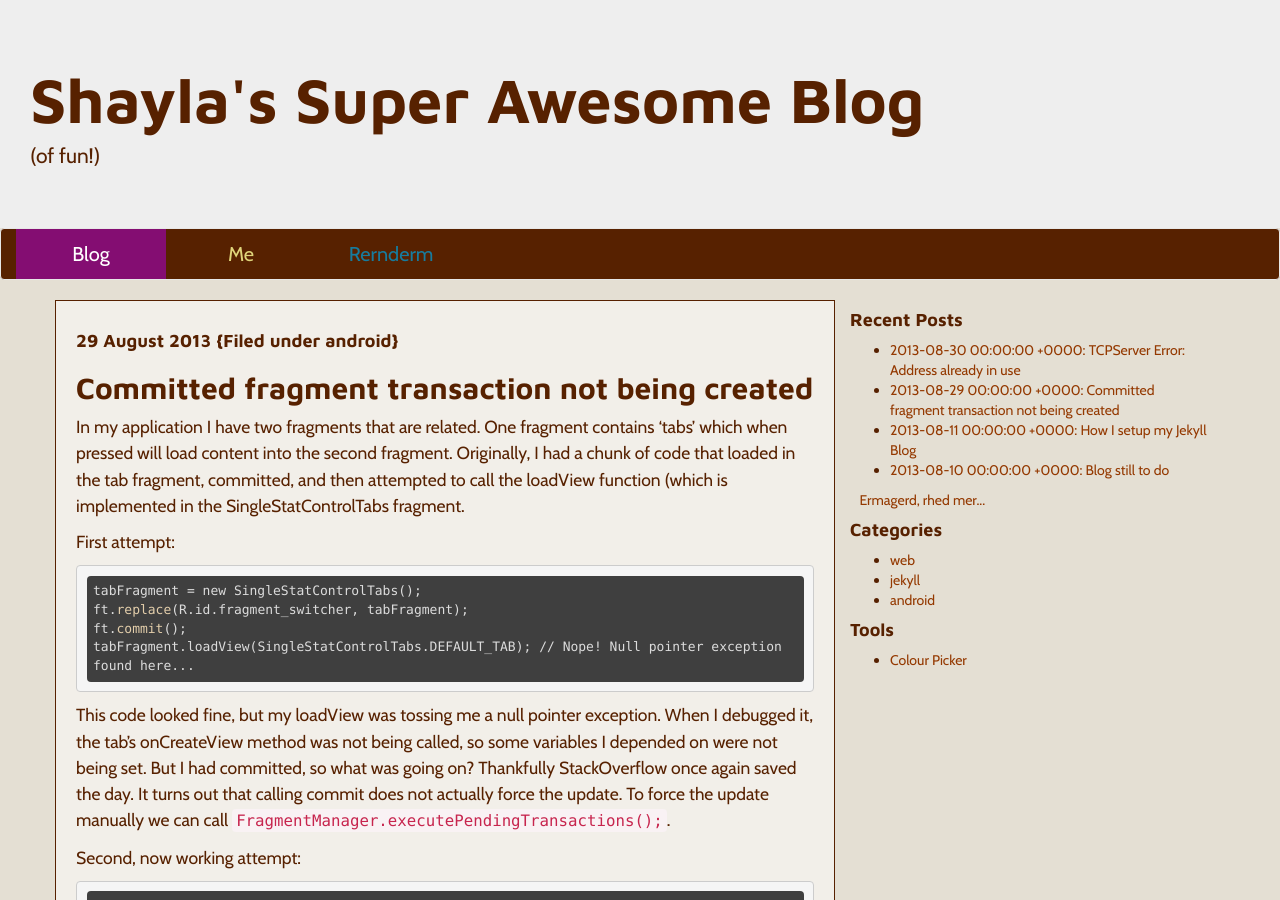
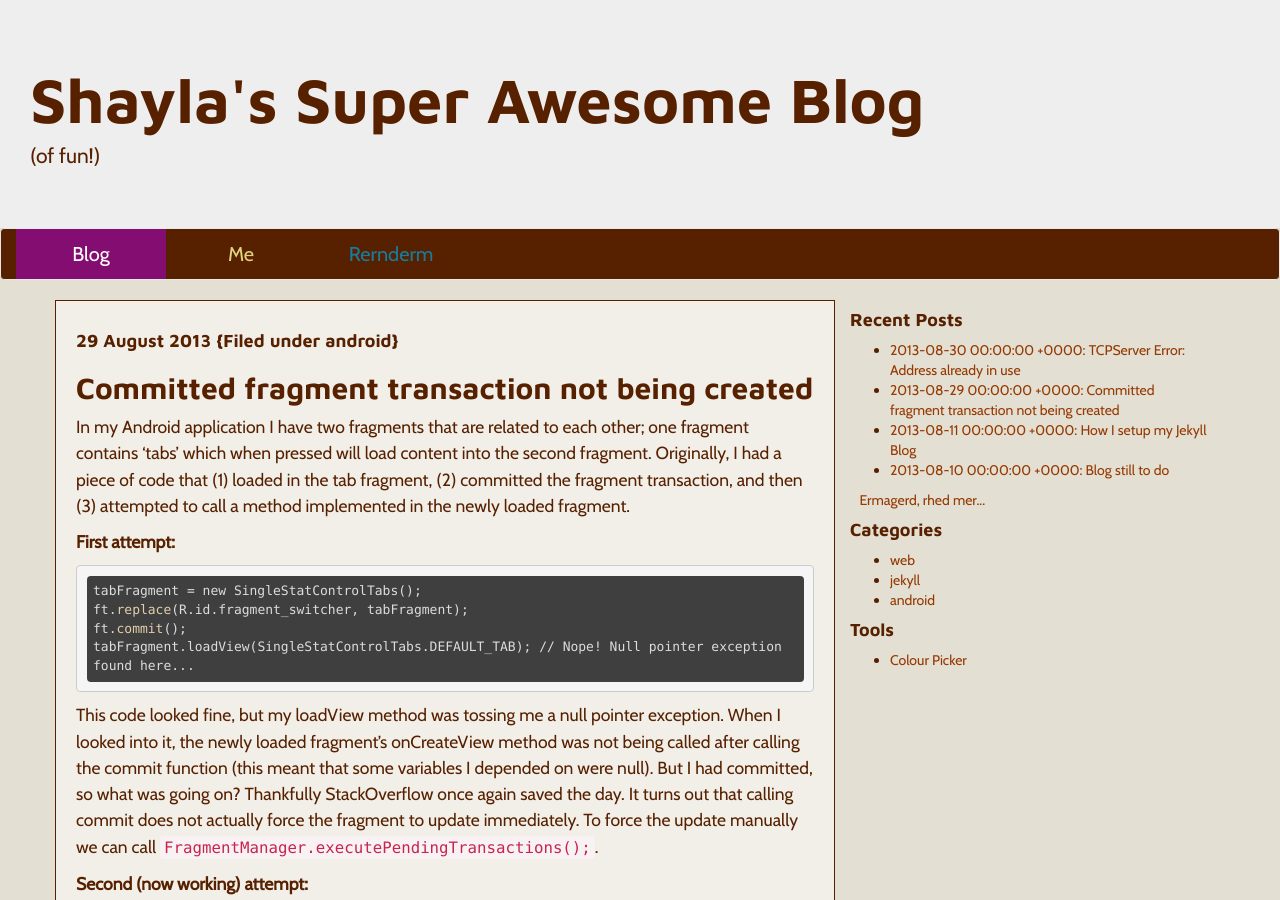
Before and after one commit to ssawchenko/jekyllblog, a Jekyll site: the page built from _posts/2013-08-29-FragmentManager-ExecutePendingTransations.md, in a window 1280 px wide and 900 px high. Built offline with Jekyll 4.4.1, drawn with Linux system fonts in a browser that asks for light colours; some web fonts are replaced; Markdown is read by kramdown in place of the engine named in the settings.

Commit message:
Content changes

````diff
--- a/_posts/2013-08-29-FragmentManager-ExecutePendingTransations.md
+++ b/_posts/2013-08-29-FragmentManager-ExecutePendingTransations.md
@@ -5,12 +5,13 @@ categories:
 - android
 ---
 
-In my application I have two fragments that are related. One fragment contains 'tabs' which when pressed will load content into the second fragment.
-Originally, I had a chunk of code that loaded in the tab fragment, committed, and then attempted to call the loadView function (which is implemented in the SingleStatControlTabs fragment.
+In my Android application I have two fragments that are related to each other; one fragment contains 'tabs' which when pressed will load content into the second fragment.
+Originally, I had a piece of code that (1) loaded in the tab fragment, (2) committed the fragment transaction, and then (3) attempted to call a method implemented in the newly loaded fragment.
 
 <!-- more -->
 
-First attempt:
+
+**First attempt:**
 
 ```java
 tabFragment = new SingleStatControlTabs();
@@ -18,9 +19,11 @@ ft.replace(R.id.fragment_switcher, tabFragment);
 ft.commit();
 tabFragment.loadView(SingleStatControlTabs.DEFAULT_TAB); // Nope! Null pointer exception found here...
 ```
-This code looked fine, but my loadView was tossing me a null pointer exception. When I debugged it, the tab's onCreateView method was not being called, so some variables I depended on were not being set. But I had committed, so what was going on? Thankfully StackOverflow once again saved the day. It turns out that calling commit does not actually force the update. To force the update manually we can call `FragmentManager.executePendingTransactions();`.
 
-Second, now working attempt:
+This code looked fine, but my loadView method was tossing me a null pointer exception. When I looked into it, the newly loaded fragment's onCreateView method was not being called after calling the commit function (this meant that some variables I depended on were null). But I had committed, so what was going on? Thankfully StackOverflow once again saved the day. It turns out that calling commit does not actually force the fragment to update immediately. To force the update manually we can call `FragmentManager.executePendingTransactions();`.
+
+
+**Second (now working) attempt:**
 
 ```java
 tabFragment = new SingleStatControlTabs();
````
Also changed, not shown: _posts/2013-08-30-Jekyll-Address-Already-In-Use.md (+3 -0 lines).
